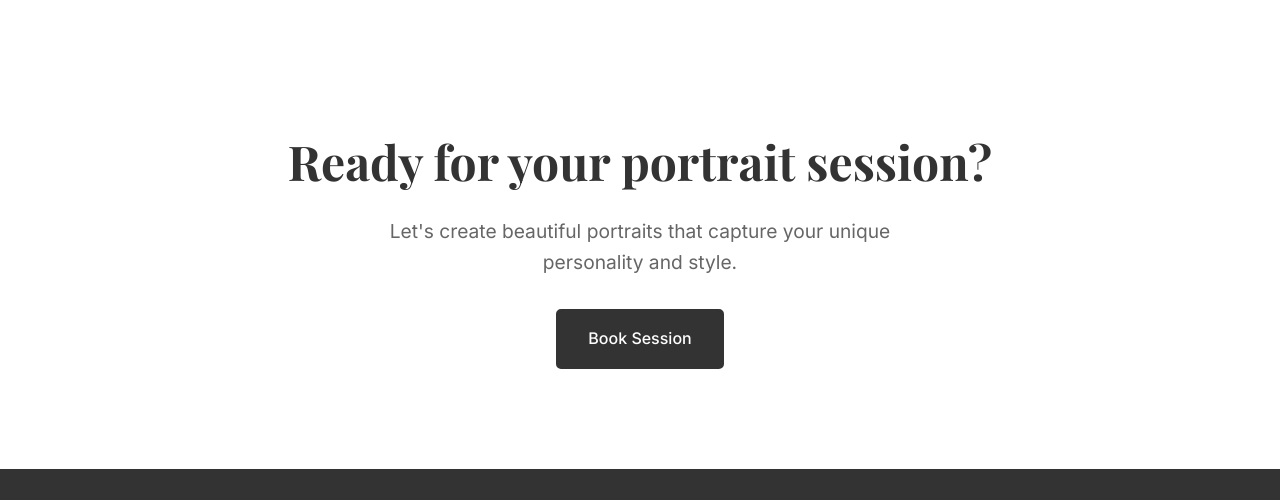
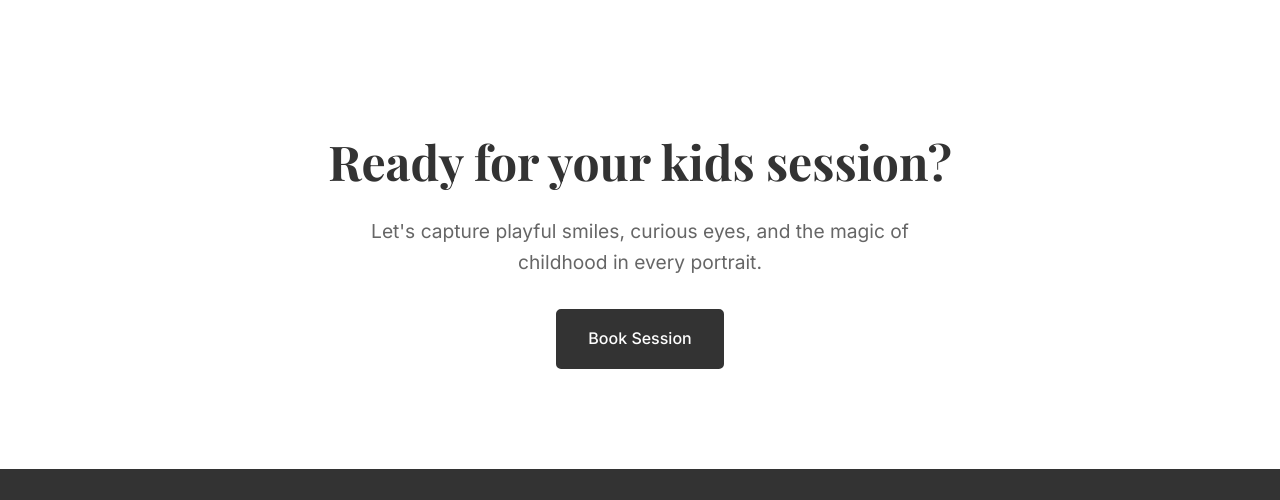
Before and after one commit to soham-satre/shubham-photography-portfolio, a plain HTML site: page portraits.html in a window 1280 px wide. Shown: the part 1960-2460 px from the top of the page. Drawn offline with nearby package versions, Linux system fonts and the light colour scheme.

Commit message:
alignment

```diff
--- a/portraits.html
+++ b/portraits.html
@@ -88,8 +88,8 @@
     <!-- CTA Section -->
     <section class="cta-section">
         <div class="container">
-            <h2>Ready for your portrait session?</h2>
-            <p>Let's create beautiful portraits that capture your unique personality and style.</p>
+            <h2>Ready for your kids session?</h2>
+            <p>Let's capture playful smiles, curious eyes, and the magic of childhood in every portrait.</p>
             <a href="contact.html" class="cta-button">Book Session</a>
         </div>
     </section>
```
Also changed, not shown: index.html (+10 -9 lines).
